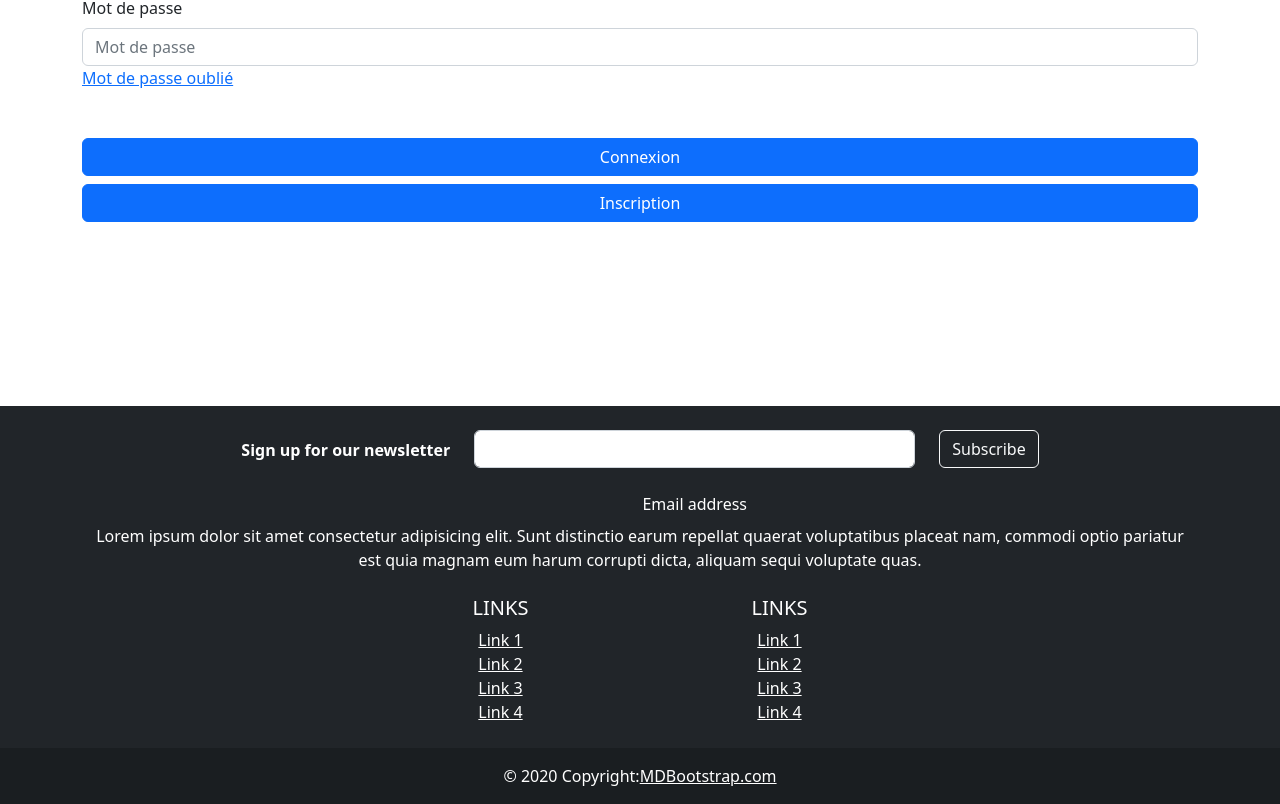
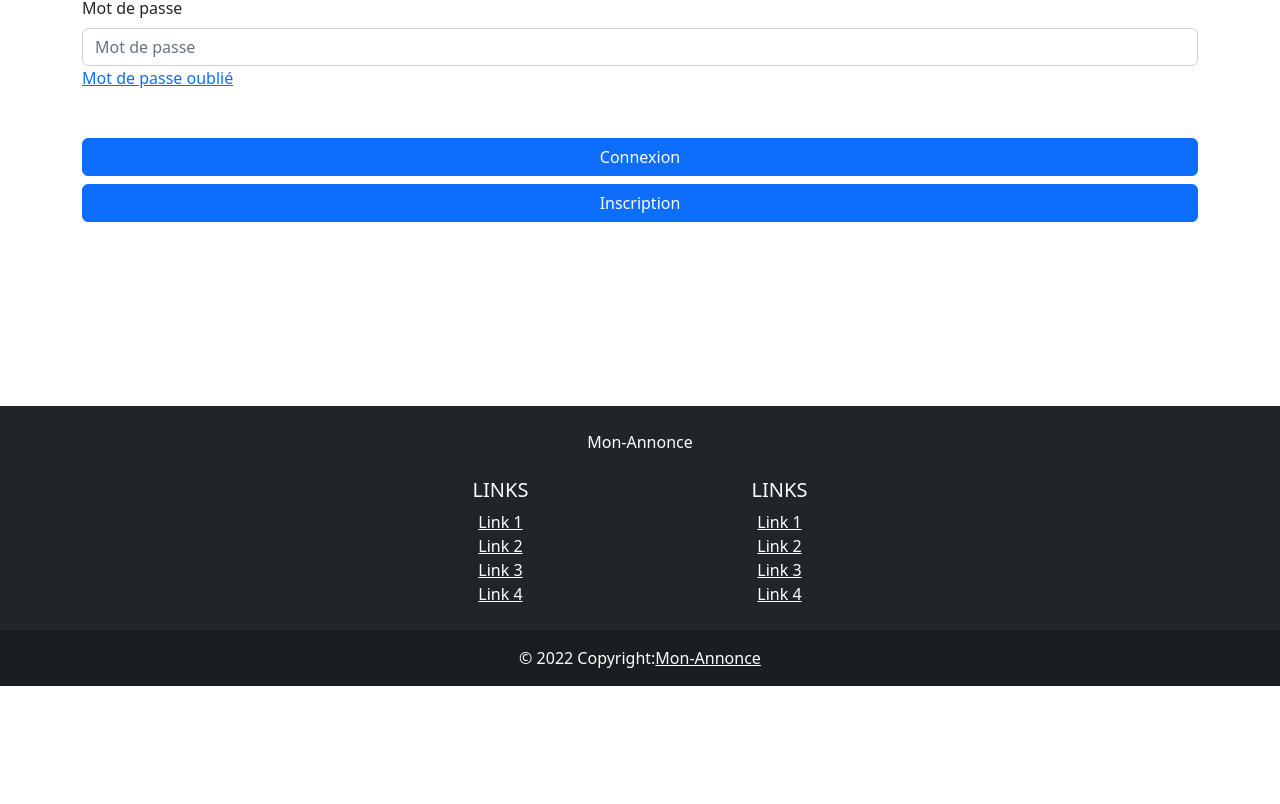
Before and after one commit to Axel-cmd/Mon-Annonce, a React (Create React App) app: page /login in a window 1280 px wide. Shown: the part 322-1126 px from the top of the page. After the commit the page ends 1008 px from the top, so only its background shows below. Built offline with nearby package versions, Linux system fonts and the light colour scheme.

Commit message:
Update footer

```diff
--- a/src/components/Footer.jsx
+++ b/src/components/Footer.jsx
@@ -1,4 +1,5 @@
 import React from 'react';
+import NavItem from "./NavItem";
 import {
   MDBFooter,
   MDBContainer,
@@ -13,33 +14,11 @@ export default function App() {
   return (
     <MDBFooter className='text-center' color='white' bgColor='dark'>
       <MDBContainer className='p-4'>
-        <section className=''>
-          <form action=''>
-            <MDBRow className='d-flex justify-content-center'>
-              <MDBCol size="auto">
-                <p className='pt-2'>
-                  <strong>Sign up for our newsletter</strong>
-                </p>
-              </MDBCol>
 
-              <MDBCol md='5' start>
-                <MDBInput contrast type='email' label='Email address' className='mb-4' />
-              </MDBCol>
-
-              <MDBCol size="auto">
-                <MDBBtn outline color='light' type='submit' className='mb-4'>
-                  Subscribe
-                </MDBBtn>
-              </MDBCol>
-            </MDBRow>
-          </form>
-        </section>
 
         <section className='mb-4'>
           <p>
-            Lorem ipsum dolor sit amet consectetur adipisicing elit. Sunt distinctio earum repellat quaerat
-            voluptatibus placeat nam, commodi optio pariatur est quia magnam eum harum corrupti dicta, aliquam
-            sequi voluptate quas.
+            Mon-Annonce
           </p>
         </section>
 
@@ -103,9 +82,9 @@ export default function App() {
       </MDBContainer>
 
       <div className='text-center p-3' style={{ backgroundColor: 'rgba(0, 0, 0, 0.2)' }}>
-        © 2020 Copyright:
-        <a className='text-white' href='https://mdbootstrap.com/'>
-          MDBootstrap.com
+        © 2022 Copyright:
+        <a className='text-white' href='http://localhost:3000/'>
+          Mon-Annonce
         </a>
       </div>
     </MDBFooter>
```
